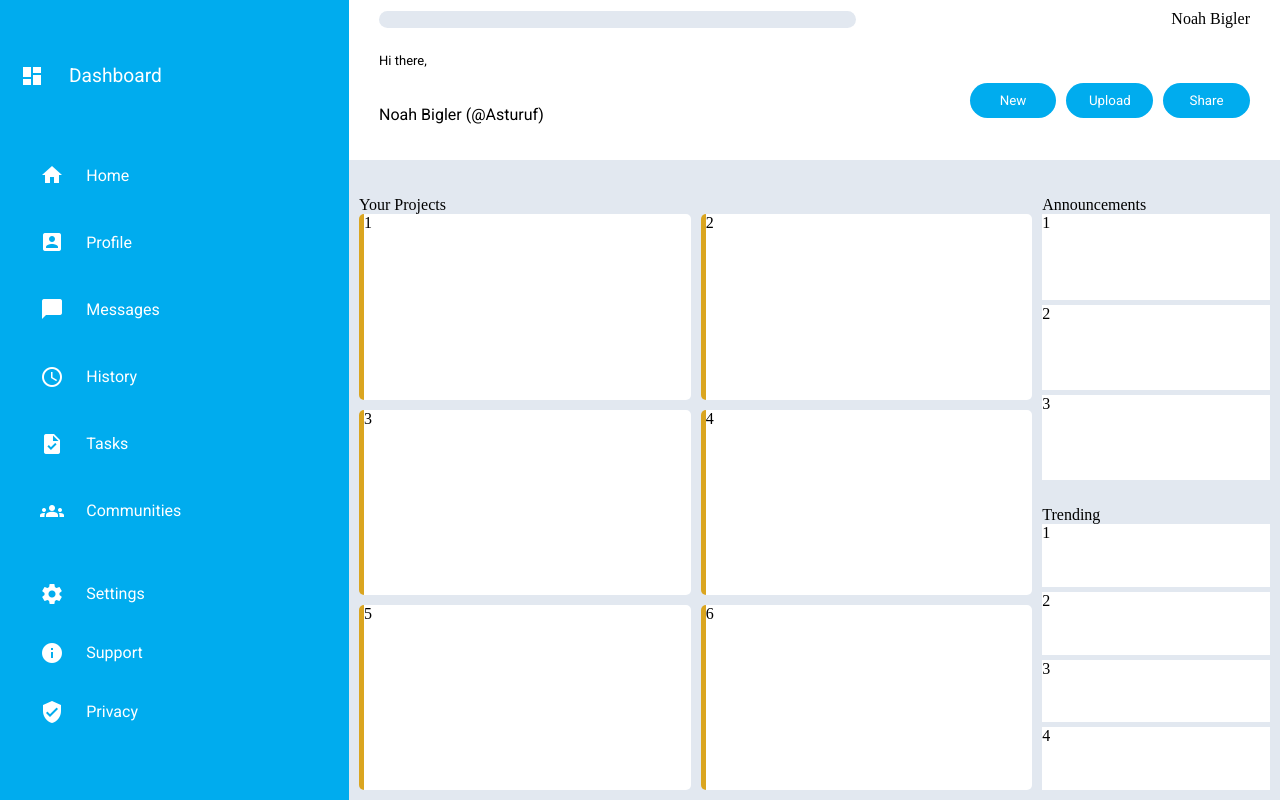
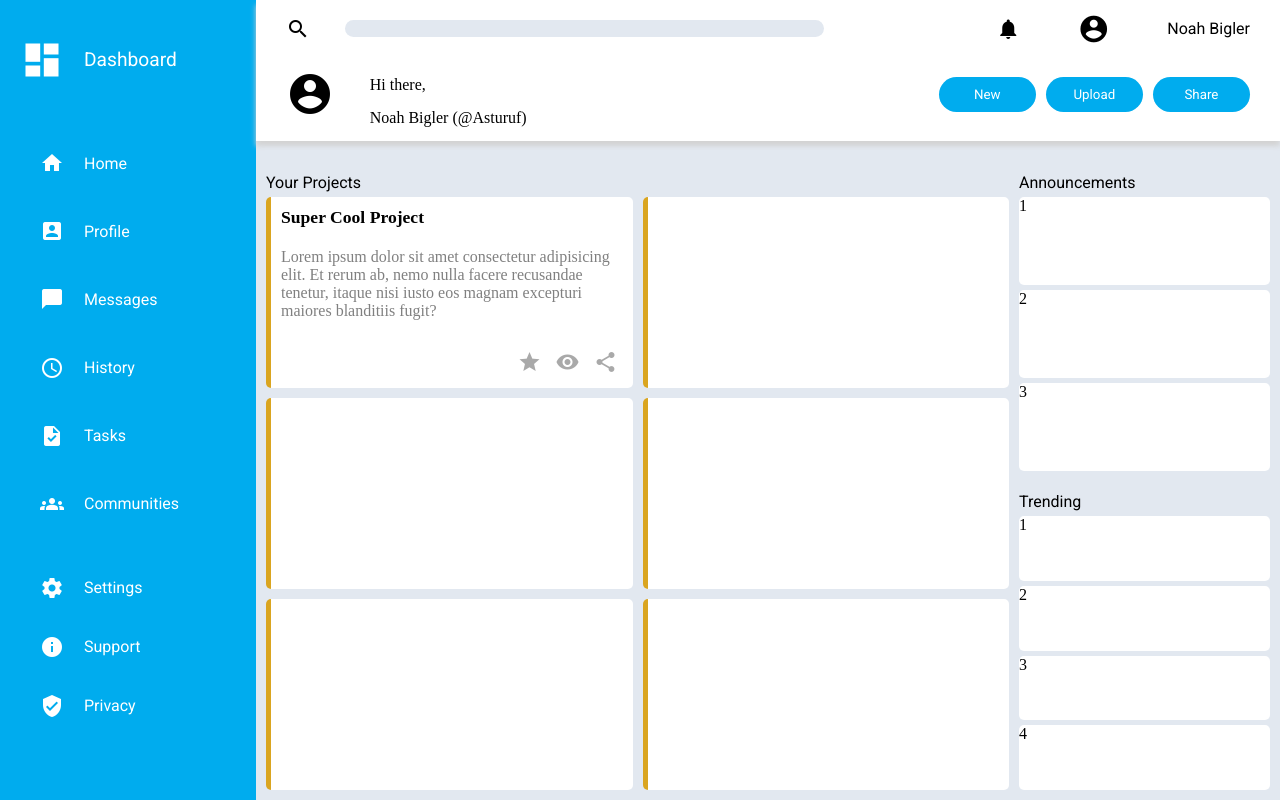
Before and after one commit to asturuf2/admin-dashboard, a website with bundled scripts: page index.html in a window 1280 px wide. Built offline with nearby package versions, Linux system fonts and the light colour scheme.

Commit message:
moments before disaster (sidebar looks weird)

```diff
--- a/index.html
+++ b/index.html
@@ -60,13 +60,19 @@
 
         <div class="header">
             <div class="search-bar">
+                <span class="material-icons">search</span>
                 <input type="text">
             </div>
             <div class="user-welcome">
+                <span class="material-icons">account_circle</span>
                 <div class="welcome-message">Hi there,</div>
                 <div class="user-name">Noah Bigler (@Asturuf)</div>
             </div>
-            <div class="user-profile">Noah Bigler</div>
+            <div class="user-profile">
+                <span class="material-icons">notifications</span>
+                <span class="material-icons">account_circle</span>
+                <div class="name">Noah Bigler</div>
+            </div>
             <div class="user-button">
                 <button>New</button>
                 <button>Upload</button>
@@ -77,12 +83,40 @@
         <div class="content">
             <div class="project-title">Your Projects</div>
             <div class="project-grid">
-                <div class="project-card">1</div>
-                <div class="project-card">2</div>
-                <div class="project-card">3</div>
-                <div class="project-card">4</div>
-                <div class="project-card">5</div>
-                <div class="project-card">6</div>
+                <div class="project-card">
+                    <div class="project-card-title">Super Cool Project</div>
+                    <div class="project-card-content">Lorem ipsum dolor sit amet consectetur adipisicing elit. Et rerum ab, nemo nulla facere recusandae tenetur, itaque nisi iusto eos magnam excepturi maiores blanditiis fugit?</div>
+                    <div class="span-container">
+                        <span class="material-icons">grade</span>
+                        <span class="material-icons">visibility</span>
+                        <span class="material-icons">share</span>
+                    </div>
+                </div>
+                <div class="project-card">
+                    <div class="project-card-title"></div>
+                    <div class="project-card-content"></div>
+                    <div class="project-card-icon"></div>
+                </div>
+                <div class="project-card">
+                    <div class="project-card-title"></div>
+                    <div class="project-card-content"></div>
+                    <div class="project-card-icon"></div>
+                </div>
+                <div class="project-card">
+                    <div class="project-card-title"></div>
+                    <div class="project-card-content"></div>
+                    <div class="project-card-icon"></div>
+                </div>
+                <div class="project-card">
+                    <div class="project-card-title"></div>
+                    <div class="project-card-content"></div>
+                    <div class="project-card-icon"></div>
+                </div>
+                <div class="project-card">
+                    <div class="project-card-title"></div>
+                    <div class="project-card-content"></div>
+                    <div class="project-card-icon"></div>
+                </div>
             </div>
 
             <div class="announcement-title">Announcements</div>
--- a/style.css
+++ b/style.css
@@ -10,7 +10,7 @@ body{
 height:100%;
 width:100%;
 display:grid;
-grid-template-columns: 1.5fr 4fr;
+grid-template-columns: 1fr 4fr;
 grid-template-rows:1fr 4fr;
 }
 
@@ -21,7 +21,6 @@ grid-template-rows:1fr 4fr;
     grid-column:1/2;
     grid-row:1/-1;
     display:grid;
-    /* grid-template-rows:0.5fr 1fr 1fr 1fr; */
 }
 
 .sidebar div {
@@ -32,11 +31,14 @@ grid-template-rows:1fr 4fr;
 }
 
 .page-title{
-    margin-top:20px;
     display:grid;
     align-items:center;
     grid-template-columns: 1fr 10fr;
     font-size:larger;
+}
+
+.page-title span{
+    font-size: 2.75rem;
 }
 
 .page-path{
@@ -57,6 +59,8 @@ grid-template-rows:1fr 4fr;
    display:grid;
    grid-template-columns: 2fr 1fr;
    grid-template-rows:0.5fr 1fr;
+   box-shadow: 0px 5px 5px lightgray;
+   position:relative;
 }
 
 .search-bar{
@@ -64,6 +68,10 @@ grid-template-rows:1fr 4fr;
     grid-row:1/2;
     margin-left: 30px;
     margin-top:10px;
+    display:grid;
+    grid-template-columns: 1fr 10fr;
+    align-items:center;
+    color: black;
 }
 
 input{
@@ -73,22 +81,32 @@ input{
     border:none;
 }
 
+/* user welcome */
+
 .user-welcome{
     grid-column: 1/2;
     grid-row: 2/3;
     display:grid;
-    margin-left:30px;
+    grid-template-columns: 1fr 5fr;
+    align-items:center;
+}
+
+.user-welcome>span{
+    grid-row: 1/3;
+    font-size:3rem;
+    padding-left:30px;
 }
 
 .welcome-message{
-    font-size:small;
-    font-family:"Roboto";
-
+    align-self:end;
 }
 
 .user-name{
-    font-family:"Roboto"
+    grid-column:2/3;
 }
+
+/* user welcome */
+
 
 .user-profile{
     grid-column: 2/3;
@@ -96,6 +114,15 @@ input{
     text-align:right;
     margin-right:30px;
     margin-top:10px;
+    font-family:"Roboto";
+    display:grid;
+    grid-template-columns: repeat(3,auto);
+    color:black;
+    align-items:center;
+}
+
+.user-profile span:nth-child(2){
+    font-size:2rem;
 }
 
 .user-button{
@@ -134,6 +161,7 @@ button{
 .project-title{
     grid-column:1/2;
     grid-row:1/2;
+    font-family:"Roboto";
 }
 
 .project-grid{
@@ -151,18 +179,45 @@ button{
     background-color:white;
     border-left: 5px goldenrod solid;
     border-radius:5px;
+    min-width:200px;
+    overflow:hidden;
 }
 
-.project-title{
-    grid-column:1/2;
-    grid-row:1/2;
+.project-card-title, .project-card-content, .project-card>span{
+    padding:10px;
 }
+
+.project-card-title{
+    font-weight:bold;
+    font-size:1.1rem;
+}
+
+.project-card-content{
+    margin-bottom: 10px;;
+    color:grey;
+}
+
+.span-container{
+    position: relative;
+    float:right;
+    padding:10px;
+    color:darkgrey;
+}
+
+.span-container>span{
+    margin-left: 5px;
+    margin-right: 5px;
+}
+
+
+
 
 /* announcement content  */
 
 .announcement-title{
     grid-column:2/3;
     grid-row:1/2;
+    font-family:"Roboto";
 }
 
 .announcement-grid{
@@ -174,6 +229,7 @@ button{
 .announcement-card{
     height:100%;
     background-color: white;
+    border-radius:5px;
 }
 
 /* trending content */
@@ -181,6 +237,7 @@ button{
 .trending-title{
     grid-column: 2/3;
     grid-row: 3/4;
+    font-family:"Roboto";
 }
 
 .trending-grid{
@@ -192,6 +249,7 @@ button{
 .trending-card{
     height:100%;
     background-color: white;
+    border-radius:5px;
 }
 
 
@@ -199,4 +257,5 @@ button{
 
 .project-title, .announcement-title, .trending-title{
     align-self:end;
+    margin-bottom: 5px;
 }
```
Also changed, not shown: stlye.css (deleted).
